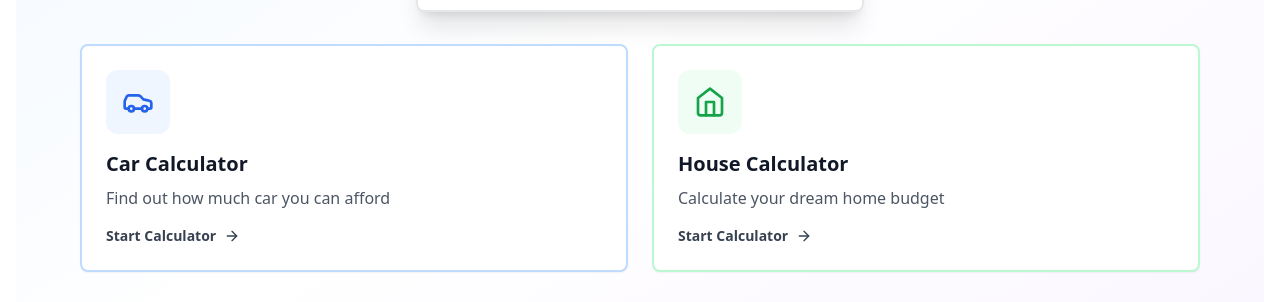
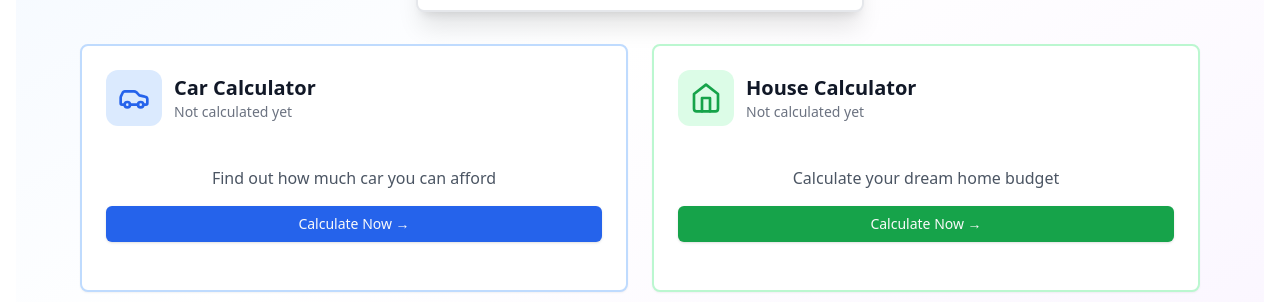
Before and after one commit to Phathizwe/Nickle, a React (Create React App) app: page /home in a window 1280 px wide. Shown: the part 465-767 px from the top of the page. Built offline with nearby package versions, Linux system fonts and the light colour scheme; no server answers.

Commit message:
Transform logged-in dashboard: add goal-focused header and enhanced calculator cards with budget visualization

```diff
--- a/src/components/home/HomePageModern.js
+++ b/src/components/home/HomePageModern.js
@@ -93,15 +93,23 @@ const HomePageModern = () => {
           <div className="text-center mb-8">
             {user ? (
               <>
-                <div className="inline-flex items-center gap-2 bg-green-100 text-green-700 px-4 py-2 rounded-full text-sm font-semibold mb-4">
-                  <CheckCircle className="h-4 w-4" />
+                <div className="inline-flex items-center gap-2 bg-gradient-to-r from-green-100 to-blue-100 text-green-700 px-5 py-2.5 rounded-full text-sm font-bold mb-4 border-2 border-green-200">
+                  <CheckCircle className="h-5 w-5" />
                   Signed In
                 </div>
-                <h1 className="text-3xl md:text-5xl font-bold text-gray-900 mb-3">
-                  Welcome back! 👋
+                <h1 className="text-4xl md:text-6xl font-extrabold mb-4">
+                  <span className="bg-gradient-to-r from-blue-600 via-purple-600 to-green-600 bg-clip-text text-transparent">
+                    Your Dreams Are
+                  </span>
+                  <br />
+                  <span className="text-gray-900">Within Reach! 🎯</span>
                 </h1>
-                <p className="text-lg text-gray-600">
-                  Your budgets are saved and ready
+                <p className="text-xl text-gray-700 max-w-2xl mx-auto">
+                  {(carBudget || houseBudget) ? (
+                    <span>You're on track to afford <span className="font-bold text-blue-600">{carBudget ? 'your dream car' : ''}</span>{carBudget && houseBudget ? ' and ' : ''}<span className="font-bold text-green-600">{houseBudget ? 'your dream home' : ''}</span></span>
+                  ) : (
+                    <span>Let's calculate what you can afford and make it happen</span>
+                  )}
                 </p>
               </>
             ) : (
@@ -294,25 +302,131 @@ const HomePageModern = () => {
             </Card>
           )}
 
-          {/* Calculator Cards */}
+          {/* Calculator Cards - Enhanced for logged-in users */}
           <div className="grid grid-cols-1 md:grid-cols-2 gap-6 mb-8">
-            <CalculatorCard
-              icon={Car}
-              title="Car Calculator"
-              description="Find out how much car you can afford"
-              color="blue"
-              onClick={() => navigate('/vehicle', { state: { netSalary: parseFloat(netSalary) } })}
-              hasCalculation={!!carBudget}
-            />
+            {/* Car Goal Card */}
+            <Card className="border-2 border-blue-200 hover:border-blue-400 transition-all duration-300 hover:shadow-xl cursor-pointer group"
+              onClick={() => navigate('/vehicle-calculator', { state: { netSalary: parseFloat(netSalary) } })}
+            >
+              <CardContent className="p-6">
+                <div className="flex items-center gap-3 mb-4">
+                  <div className="p-3 bg-blue-100 rounded-xl group-hover:bg-blue-200 transition-colors">
+                    <Car className="h-8 w-8 text-blue-600" />
+                  </div>
+                  <div className="flex-1">
+                    <h3 className="text-xl font-bold text-gray-900">Car Calculator</h3>
+                    {carBudget ? (
+                      <div className="flex items-center gap-2 text-sm text-green-600 font-semibold">
+                        <CheckCircle className="h-4 w-4" />
+                        Calculation saved
+                      </div>
+                    ) : (
+                      <p className="text-sm text-gray-500">Not calculated yet</p>
+                    )}
+                  </div>
+                </div>
 
-            <CalculatorCard
-              icon={HomeIcon}
-              title="House Calculator"
-              description="Calculate your dream home budget"
-              color="green"
-              onClick={() => navigate('/house', { state: { netSalary: parseFloat(netSalary) } })}
-              hasCalculation={!!houseBudget}
-            />
+                {carBudget ? (
+                  <div className="space-y-3">
+                    <div className="bg-blue-50 rounded-lg p-4">
+                      <p className="text-sm text-gray-600 mb-1">You can afford</p>
+                      <p className="text-3xl font-extrabold text-blue-600">
+                        {formatCurrency(carBudget.affordableCarPrice)}
+                      </p>
+                      <p className="text-xs text-gray-500 mt-1">car budget</p>
+                    </div>
+                    <div className="grid grid-cols-2 gap-2 text-sm">
+                      <div className="bg-white rounded p-2 border border-gray-200">
+                        <p className="text-gray-500 text-xs">Monthly</p>
+                        <p className="font-bold text-gray-900">{formatCurrency(carBudget.totalMonthlyCost)}</p>
+                      </div>
+                      <div className="bg-white rounded p-2 border border-gray-200">
+                        <p className="text-gray-500 text-xs">Repayment</p>
+                        <p className="font-bold text-gray-900">{formatCurrency(carBudget.monthlyRepayment)}</p>
+                      </div>
+                    </div>
+                  </div>
+                ) : (
+                  <div className="text-center py-6">
+                    <p className="text-gray-600 mb-4">Find out how much car you can afford</p>
+                    <Button className="bg-blue-600 hover:bg-blue-700 w-full">
+                      Calculate Now →
+                    </Button>
+                  </div>
+                )}
+
+                {carBudget && (
+                  <Button
+                    variant="outline"
+                    className="w-full mt-4 border-blue-300 text-blue-700 hover:bg-blue-50"
+                  >
+                    Update Calculator →
+                  </Button>
+                )}
+              </CardContent>
+            </Card>
+
+            {/* House Goal Card */}
+            <Card className="border-2 border-green-200 hover:border-green-400 transition-all duration-300 hover:shadow-xl cursor-pointer group"
+              onClick={() => navigate('/house-calculator', { state: { netSalary: parseFloat(netSalary) } })}
+            >
+              <CardContent className="p-6">
+                <div className="flex items-center gap-3 mb-4">
+                  <div className="p-3 bg-green-100 rounded-xl group-hover:bg-green-200 transition-colors">
+                    <HomeIcon className="h-8 w-8 text-green-600" />
+                  </div>
+                  <div className="flex-1">
+                    <h3 className="text-xl font-bold text-gray-900">House Calculator</h3>
+                    {houseBudget ? (
+                      <div className="flex items-center gap-2 text-sm text-green-600 font-semibold">
+                        <CheckCircle className="h-4 w-4" />
+                        Calculation saved
+                      </div>
+                    ) : (
+                      <p className="text-sm text-gray-500">Not calculated yet</p>
+                    )}
+                  </div>
+                </div>
+
+                {houseBudget ? (
+                  <div className="space-y-3">
+                    <div className="bg-green-50 rounded-lg p-4">
+                      <p className="text-sm text-gray-600 mb-1">You can afford</p>
+                      <p className="text-3xl font-extrabold text-green-600">
+                        {formatCurrency(houseBudget.affordableHousePrice)}
+                      </p>
+                      <p className="text-xs text-gray-500 mt-1">house budget</p>
+                    </div>
+                    <div className="grid grid-cols-2 gap-2 text-sm">
+                      <div className="bg-white rounded p-2 border border-gray-200">
+                        <p className="text-gray-500 text-xs">Monthly</p>
+                        <p className="font-bold text-gray-900">{formatCurrency(houseBudget.totalMonthlyCost)}</p>
+                      </div>
+                      <div className="bg-white rounded p-2 border border-gray-200">
+                        <p className="text-gray-500 text-xs">Bond Payment</p>
+                        <p className="font-bold text-gray-900">{formatCurrency(houseBudget.monthlyRepayment)}</p>
+                      </div>
+                    </div>
+                  </div>
+                ) : (
+                  <div className="text-center py-6">
+                    <p className="text-gray-600 mb-4">Calculate your dream home budget</p>
+                    <Button className="bg-green-600 hover:bg-green-700 w-full">
+                      Calculate Now →
+                    </Button>
+                  </div>
+                )}
+
+                {houseBudget && (
+                  <Button
+                    variant="outline"
+                    className="w-full mt-4 border-green-300 text-green-700 hover:bg-green-50"
+                  >
+                    Update Calculator →
+                  </Button>
+                )}
+              </CardContent>
+            </Card>
           </div>
 
           {/* Trust Signals */}
```
